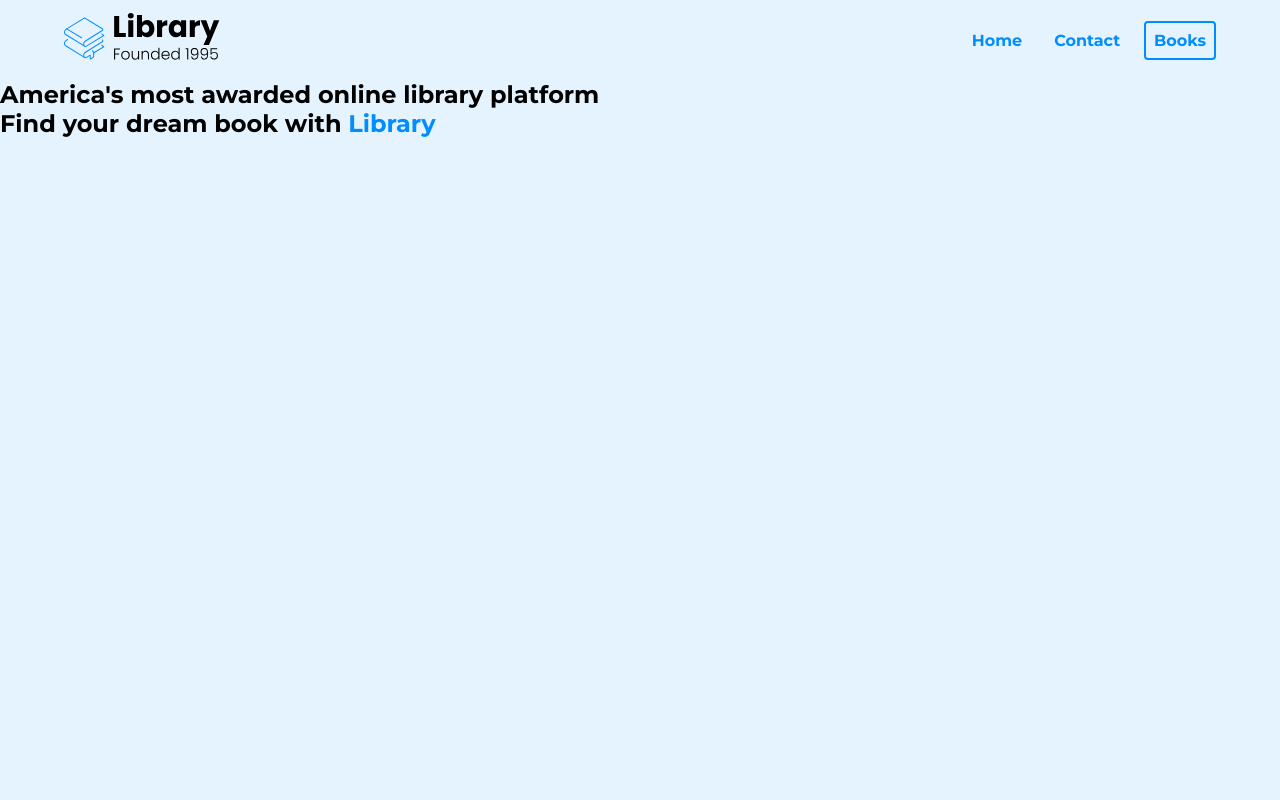
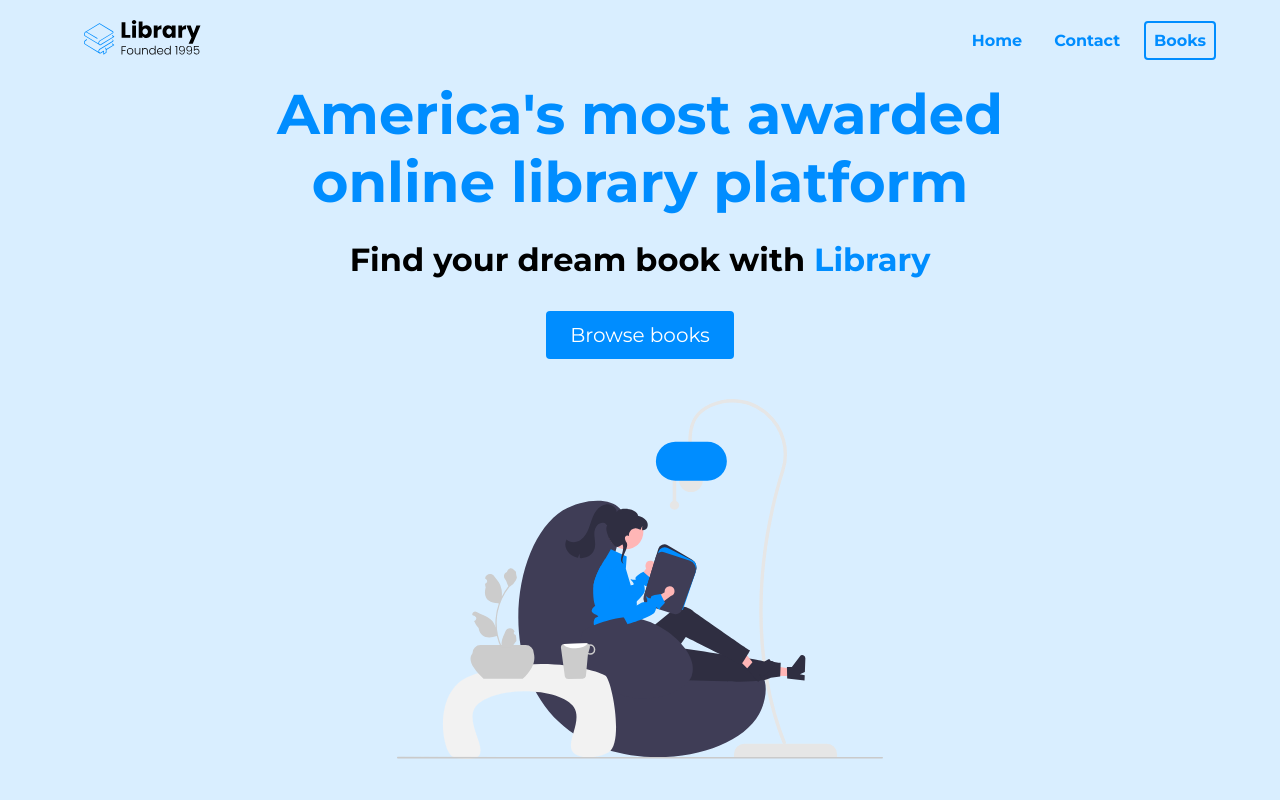
Before and after one commit to MDKmann/EP-Library, a plain HTML site: page index.html in a window 1280 px wide. Drawn offline with Linux system fonts and the light colour scheme.

Commit message:
added landing page section

```diff
--- a/index.html
+++ b/index.html
@@ -23,7 +23,10 @@
                 <div class="header__description">
                     <h1>America's most awarded online library platform</h1>
                     <h2>Find your dream book with <span class="blue">Library</span></h2>
-                </div>
+               <button class="btn">Browse books</button>
+                <figure class="header__img--wrapper">
+                    <img src="./assets/undraw_reading_time.svg" alt="Reading a book">
+                </figure>
             </div>
         </header>
     </section>
--- a/style.css
+++ b/style.css
@@ -9,6 +9,13 @@
 nav {
     height: 80px;
     display: flex;
+}
+
+img {
+    width: 100%;
+    height: 100%;
+    max-height: 50vh;
+    padding: 20px;
 }
 
 .nav__container {
@@ -60,9 +67,60 @@ li {
 }
 
 #landing {
-    background-color: rgba(0, 141, 255, 0.1);
+    background-color: rgba(0, 141, 255, 0.15);
 }
 
 header {
     height: calc(100vh - 80px);
 }
+
+.header__container {
+    width: 100%;
+    max-width: 820px;
+    margin: 0 auto;
+    height: 100%;
+    display: flex;
+    flex-direction: column;
+    justify-content: space-around;
+}
+
+.header__description {
+    display: flex;
+    flex-direction: column;
+    align-items: center;
+}
+
+h1 {
+    font-size: 56px;
+    color: #008DFF;
+    margin-bottom: 24px;
+    text-align: center;
+}
+
+h2 {
+    text-align: center;
+    font-size: 32px;
+    margin-bottom: 32px;
+}
+
+button {
+    cursor: pointer;
+}
+
+button:active {
+    transform: translateY(1px);
+}
+
+
+.btn {
+    background-color: #008DFF;
+    color:white;
+    padding: 12px 24px;
+    font-size: 20px;
+    border-radius: 4px;
+    border: none;
+}
+
+.header__img--wrapper {
+    padding: 20px;
+}
```
Also changed, not shown: assets/undraw_reading_time.svg (added).
